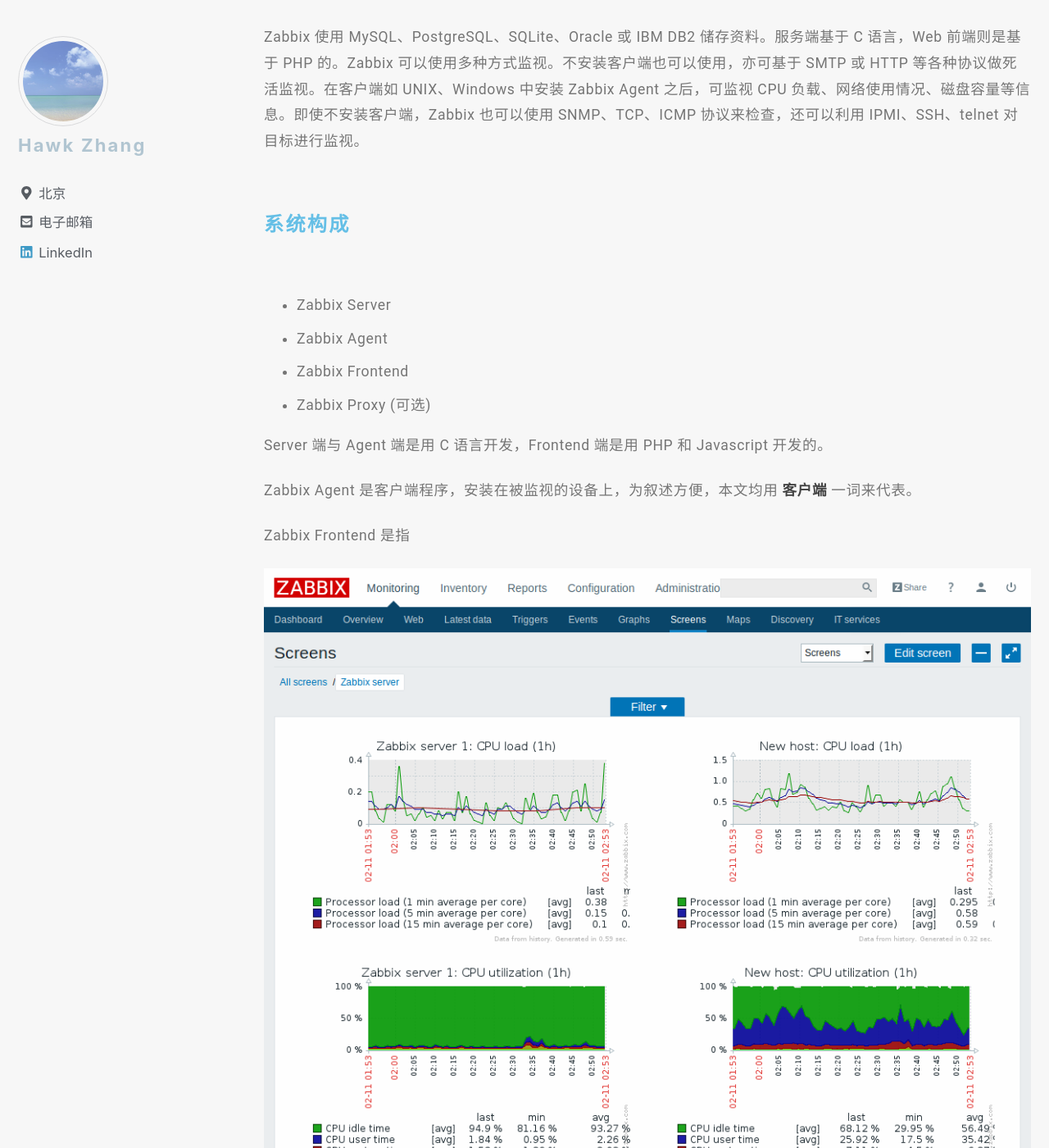
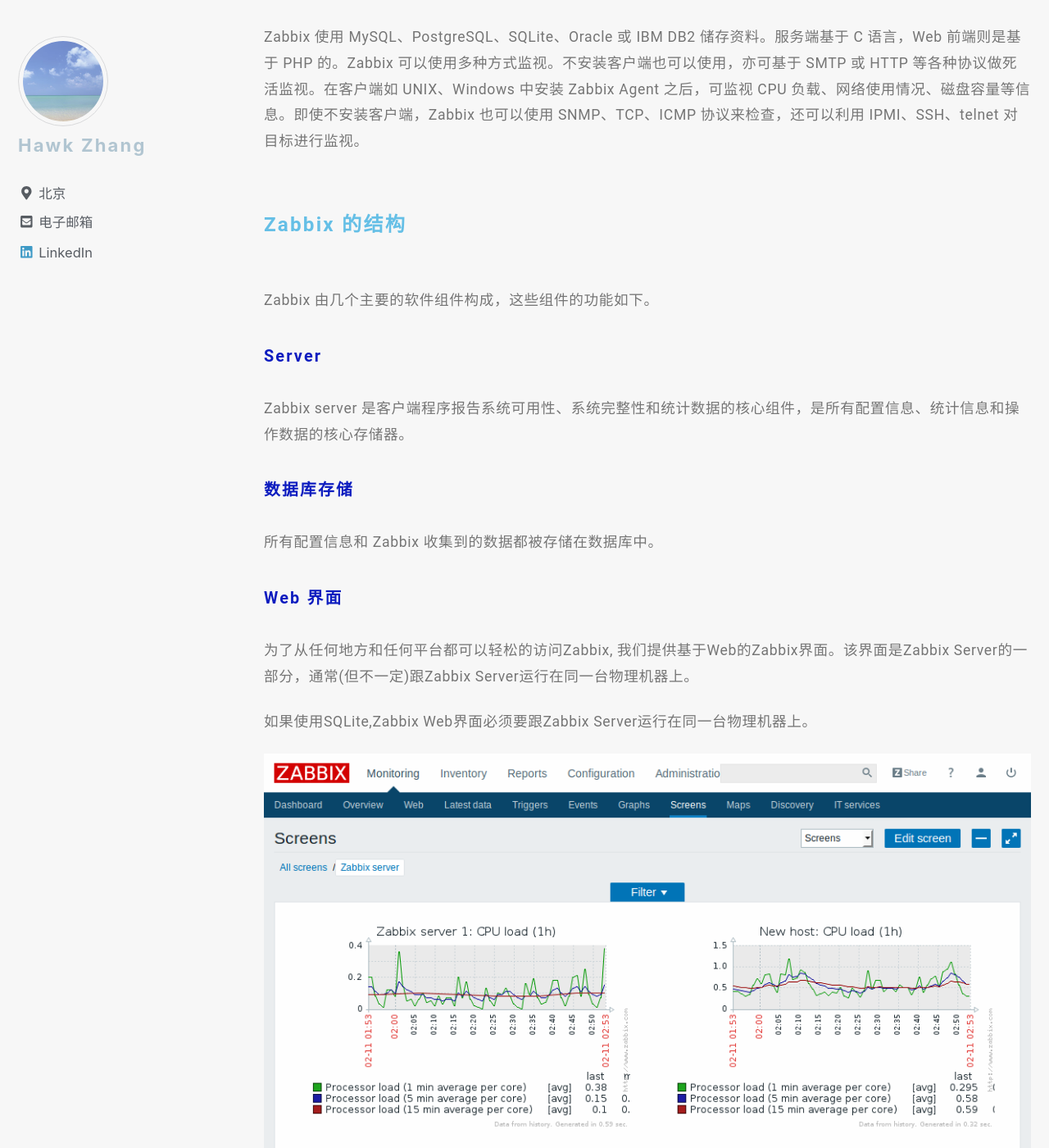
Before and after one commit to narru888/linotes_note, a Jekyll site: the page built from _posts/monitor/zabbix/2018-01-01-zabbix.basic.md, in a window 1280 px wide and 1400 px high, scrolled down 1011 px. Shown: the whole window at 82% size. Built offline with Jekyll 4.4.1, drawn with Linux system fonts in a browser that asks for light colours; nearby versions of some CDN libraries; a script that is not in the unit is left out; some of the changed text lies outside the part shown.

Commit message:
update on 2018-10-17 18:38:01 CST

```diff
--- a/_posts/monitor/zabbix/2018-01-01-zabbix.basic.md
+++ b/_posts/monitor/zabbix/2018-01-01-zabbix.basic.md
@@ -28,20 +28,51 @@
 
 
 
-#### 系统构成
+#### Zabbix 的结构
 
-* Zabbix Server
-* Zabbix Agent
-* Zabbix Frontend
-* Zabbix Proxy (可选)
+Zabbix 由几个主要的软件组件构成，这些组件的功能如下。
 
-Server 端与 Agent 端是用 C 语言开发，Frontend 端是用 PHP 和 Javascript 开发的。
+##### Server
 
-Zabbix Agent 是客户端程序，安装在被监视的设备上，为叙述方便，本文均用 **客户端** 一词来代表。
+Zabbix server 是客户端程序报告系统可用性、系统完整性和统计数据的核心组件，是所有配置信息、统计信息和操作数据的核心存储器。
 
-Zabbix Frontend 是指
+##### 数据库存储
+
+所有配置信息和 Zabbix 收集到的数据都被存储在数据库中。
+
+##### Web 界面
+
+为了从任何地方和任何平台都可以轻松的访问Zabbix, 我们提供基于Web的Zabbix界面。该界面是Zabbix Server的一部分，通常(但不一定)跟Zabbix Server运行在同一台物理机器上。
+
+如果使用SQLite,Zabbix Web界面必须要跟Zabbix Server运行在同一台物理机器上。
 
 ![image-center](/assets/images/zabbix.Custom_screens.png){: .align-center}
+
+##### Proxy代理服务器
+
+[Zabbix proxy](https://www.zabbix.com/documentation/3.4/manual/concepts/proxy "manual:concepts:proxy") 可以替Zabbix Server收集性能和可用性数据。Proxy代理服务器是Zabbix软件可选择部署的一部分；当然，Proxy代理服务器可以帮助单台Zabbix Server分担负载压力。
+
+##### Agent监控代理
+
+[Zabbix agents监控代理](https://www.zabbix.com/documentation/3.4/manual/concepts/agent "manual:concepts:agent") 部署在监控目标上，能够主动监控本地资源和应用程序，并将收集到的数据报告给Zabbix Server。
+
+#### 数据流
+
+此外，了解Zabbix内部的数据流同样很重要。监控方面，为了创建一个监控项(item)用于采集数据，必须先创建一个主机（host）。告警方面，在监控项里创建触发器（trigger），通过触发器（trigger）来触发告警动作（action）。
+因此，如果你想收到_Server X_CPU负载过高的告警，你必须:
+1.	为_Server X_创建一个host并关联一个用于对CPU进行监控的监控项（Item）。
+2.	创建一个Trigger，设置成当CPU负载过高时会触发
+3.	Trigger被触发，发送告警邮件
+虽然看起来有很多步骤，但是使用模板的话操作起来其实很简单，Zabbix这样的设计使得配置机制非常灵活易用。
+
+
+
+
+
+
+
+
+
 
 #### 主要特点
 
```
